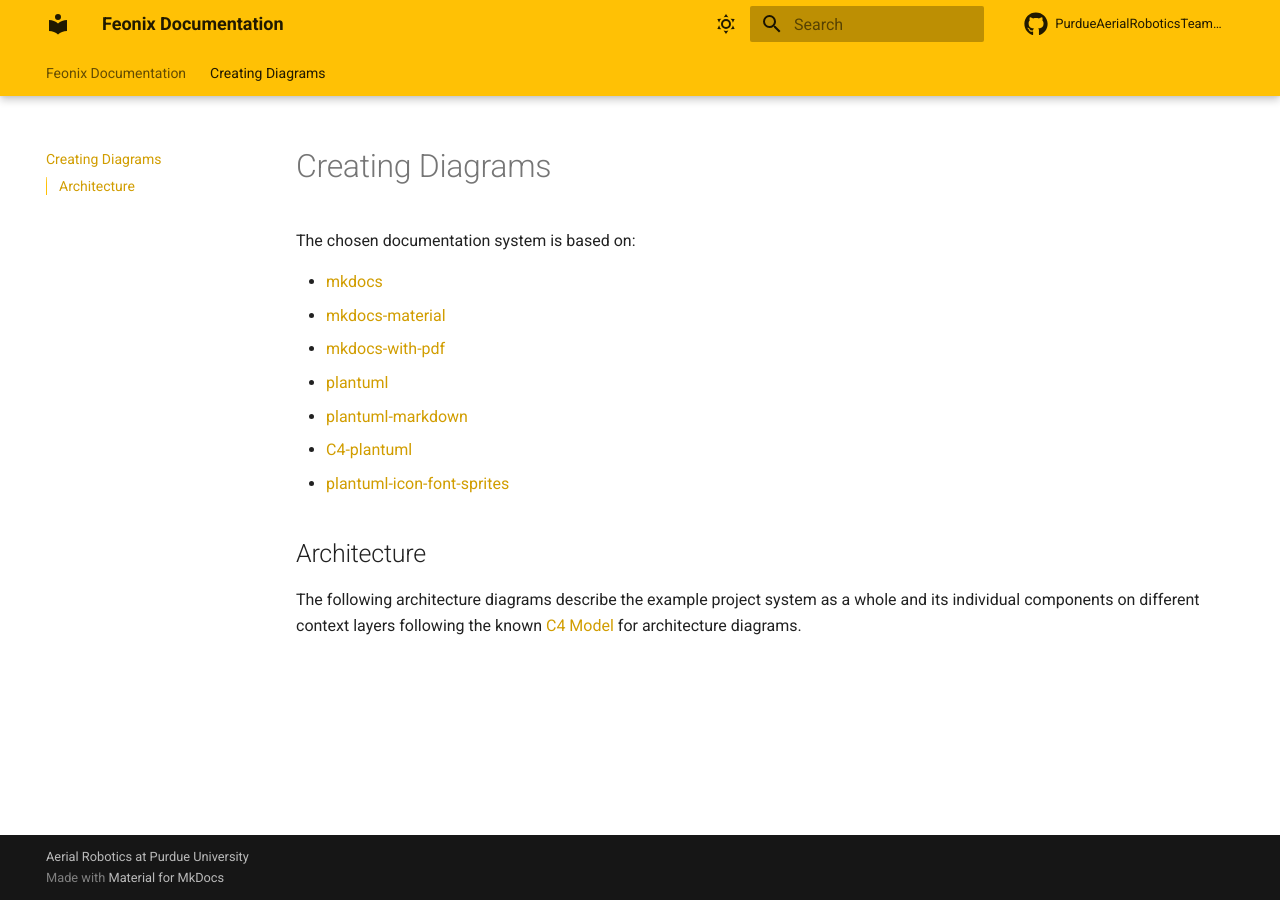
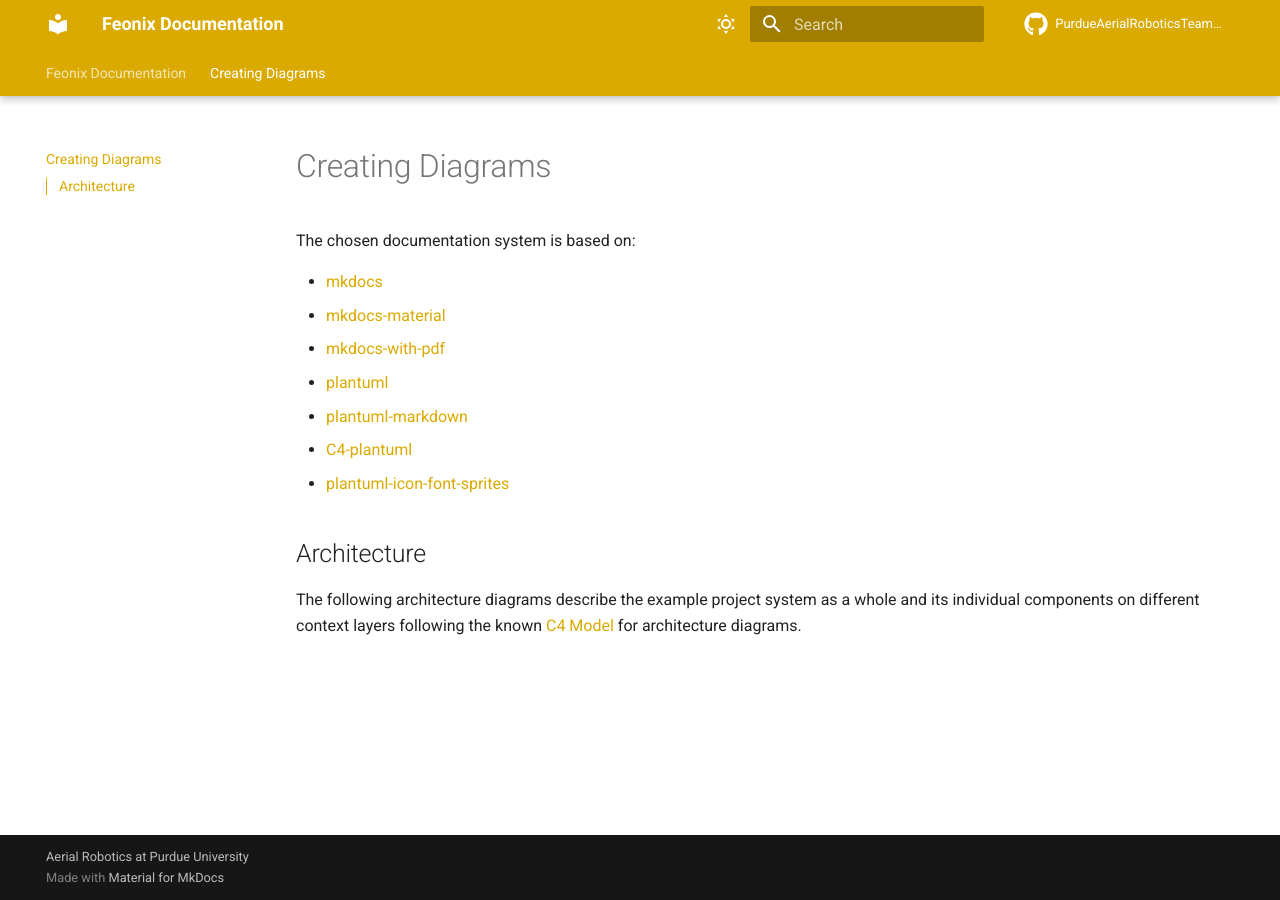
Before and after one commit to PurdueAerialRoboticsTeam/feonix-docs, an MkDocs documentation site: the page built from docs/creating_diagrams.md, in a window 1280 px wide. Built offline with MkDocs 1.6.1 and Material for MkDocs 9.7.7, drawn with Linux system fonts in a browser that asks for light colours; comment, search, counter and statistics services are not loaded.

Commit message:
added a css file and edited the colors to custom

```diff
--- /dev/null
+++ b/docs/stylesheets/extra.css
@@ -0,0 +1,5 @@
+:root {
+    --md-primary-fg-color:        #daaa00;
+    --md-primary-fg-color--light: #ebd99f;
+    --md-primary-fg-color--dark:  #8e6f3e;
+  }
--- a/mkdocs.yml
+++ b/mkdocs.yml
@@ -34,14 +34,14 @@ theme:
     - toc.integrate
   palette:
     - scheme: default
-      primary: amber
-      accent: deep-orange
+      primary: custom
+      accent: custom
       toggle:
         icon: material/weather-sunny
         name: Switch to dark mode
     - scheme: slate
-      primary: amber
-      accent: deep-orange
+      primary: custom
+      accent: custom
       toggle:
         icon: material/weather-night
         name: Switch to light mode
@@ -57,3 +57,6 @@ plugins:
       lang: en
   - with-pdf:
       enabled: !ENV [ENABLE_PDF_EXPORT, false]
+
+extra_css:
+  - stylesheets/extra.css
```
